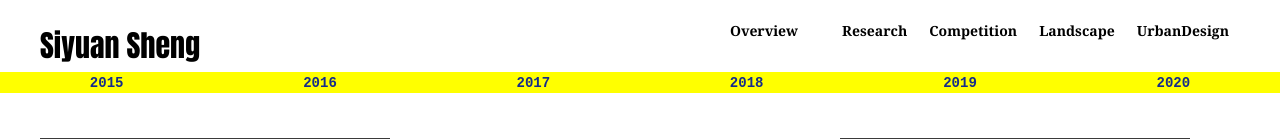
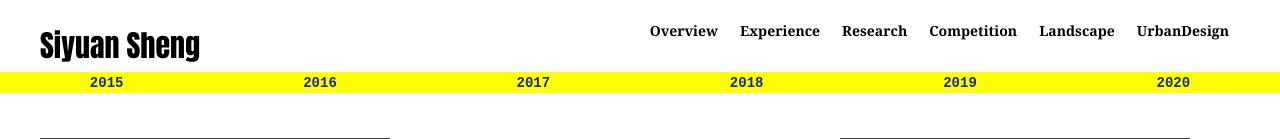
Before and after one commit to sy-sheng/Personal_Website, a plain HTML site: page index.html in a window 1280 px wide. Shown: the top 139 px of the page. Drawn offline with nearby package versions, Linux system fonts and the light colour scheme.

Commit message:
Update index.html

```diff
--- a/index.html
+++ b/index.html
@@ -29,7 +29,7 @@
         <nav role="navigation">
             <ul class="navigationbar">
             <li class="navbar"><a href="https://shengsy.com/">Overview</a></li>
-            <li class="navbar"><a href="https://shengsy.com/experience/"></a></li>
+            <li class="navbar"><a href="https://shengsy.com/experience/">Experience</a></li>
             <li class="navbar"><a href="#">Research</a></li>
             <li class="navbar"><a href="#">Competition</a></li>
             <li class="navbar"><a href="#">Landscape</a></li>
```
